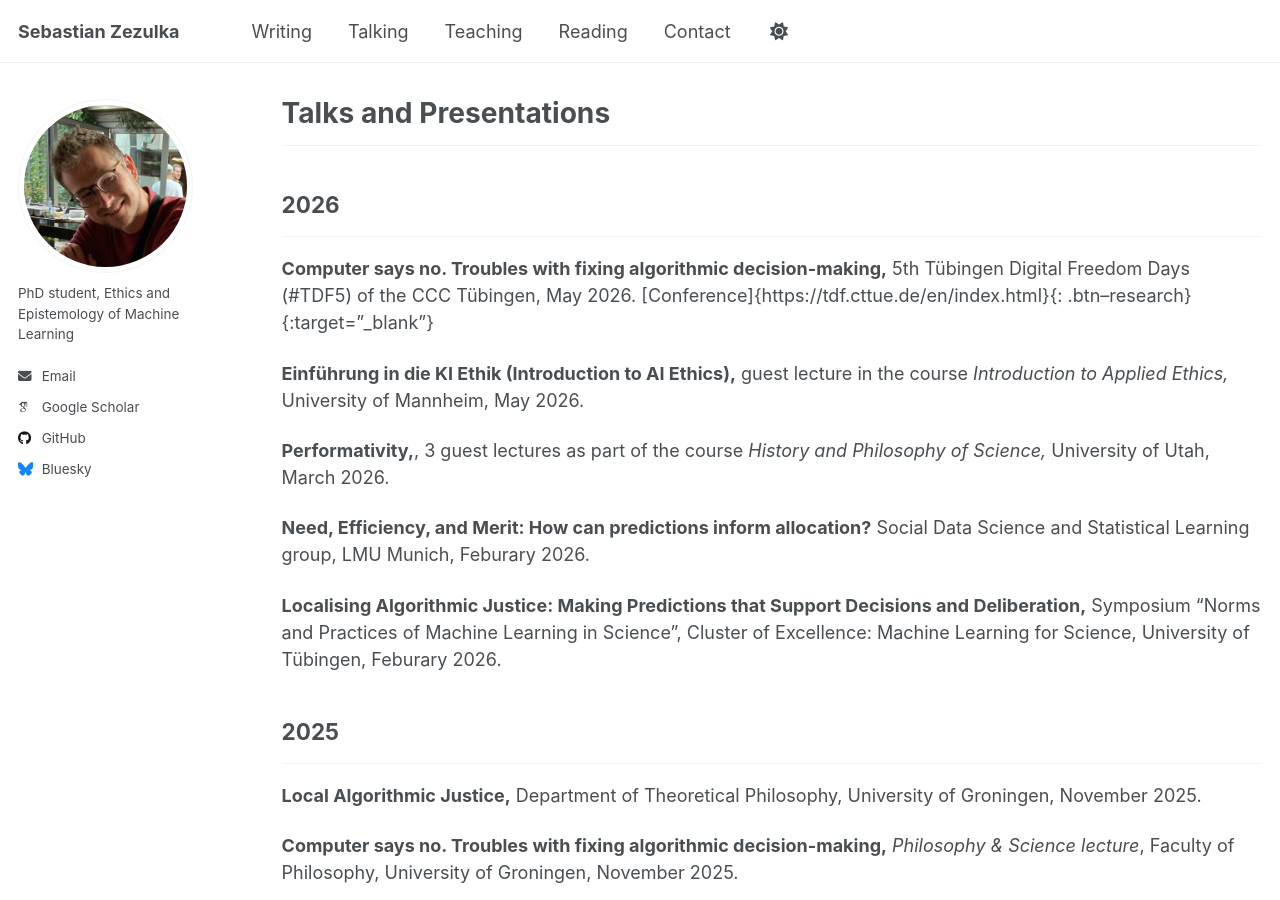
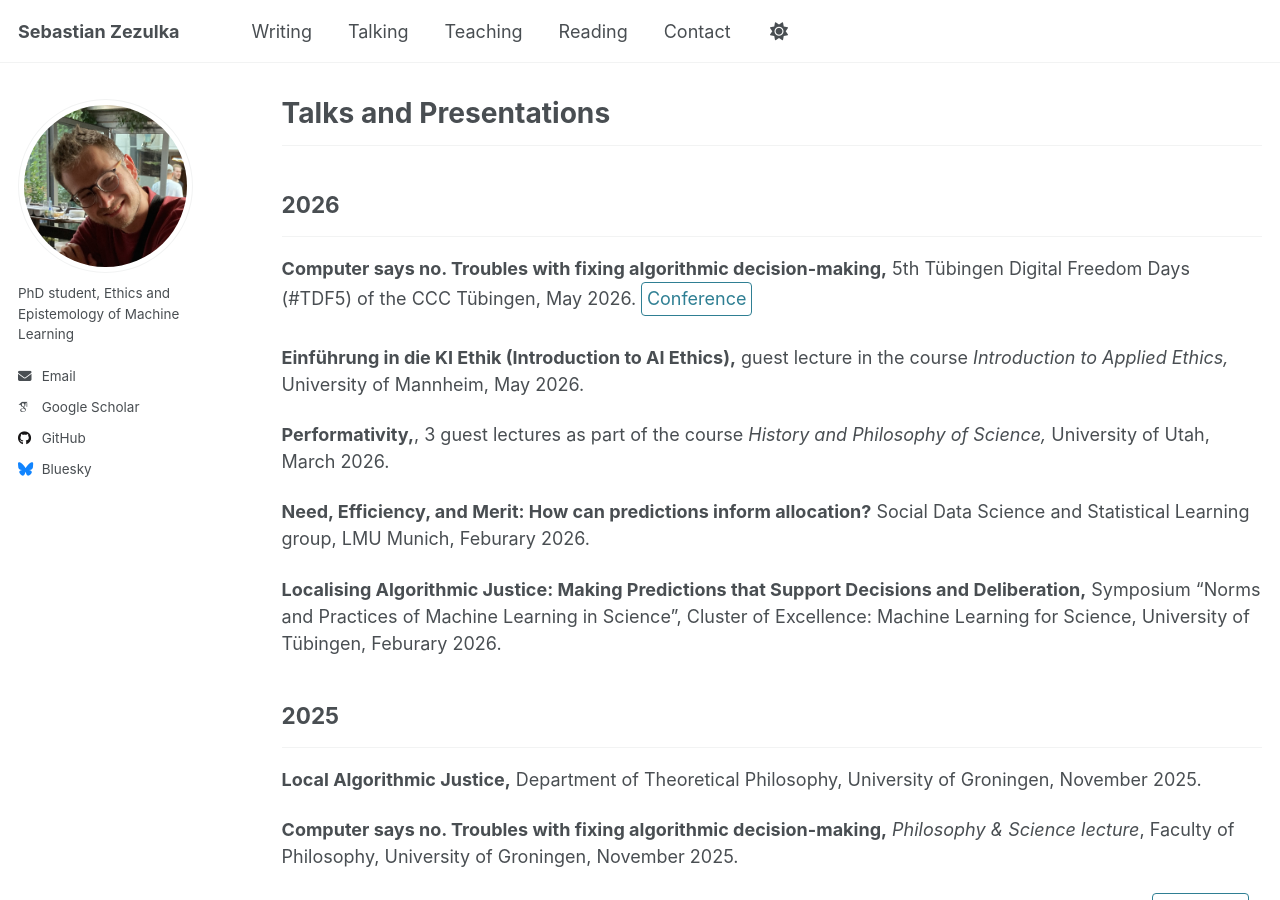
Before and after one commit to sezezulka/sezezulka.github.io, a Jekyll site: the page built from _pages/talks.md, in a window 1280 px wide and 900 px high. Built offline with Jekyll 4.4.1, drawn with Linux system fonts in a browser that asks for light colours; some web fonts are replaced; a script that is not in the unit is left out.

Commit message:
fix ccc conference

```diff
--- a/_pages/talks.md
+++ b/_pages/talks.md
@@ -8,7 +8,7 @@ author_profile: true
 ---
 ## 2026
 ---
-**Computer says no. Troubles with fixing algorithmic decision-making,** 5th Tübingen Digital Freedom Days (#TDF5) of the CCC Tübingen, May 2026. [Conference]{https://tdf.cttue.de/en/index.html}{: .btn--research}{:target="_blank"}
+**Computer says no. Troubles with fixing algorithmic decision-making,** 5th Tübingen Digital Freedom Days (#TDF5) of the CCC Tübingen, May 2026. [Conference](https://tdf.cttue.de/en/index.html){: .btn--research}{:target="_blank"}
 
 **Einführung in die KI Ethik (Introduction to AI Ethics),** guest lecture in the course *Introduction to Applied Ethics,* University of Mannheim, May 2026.
 
```
